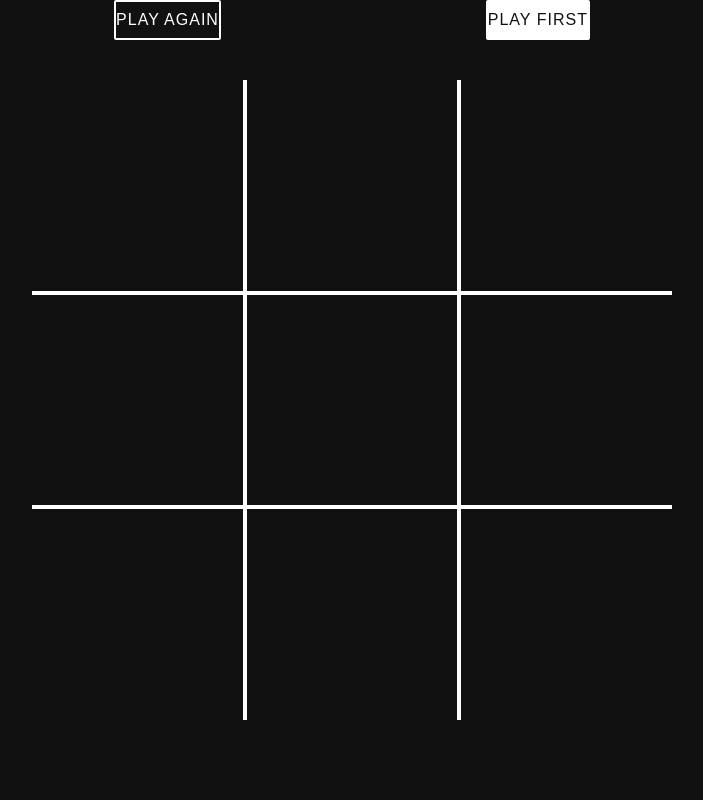
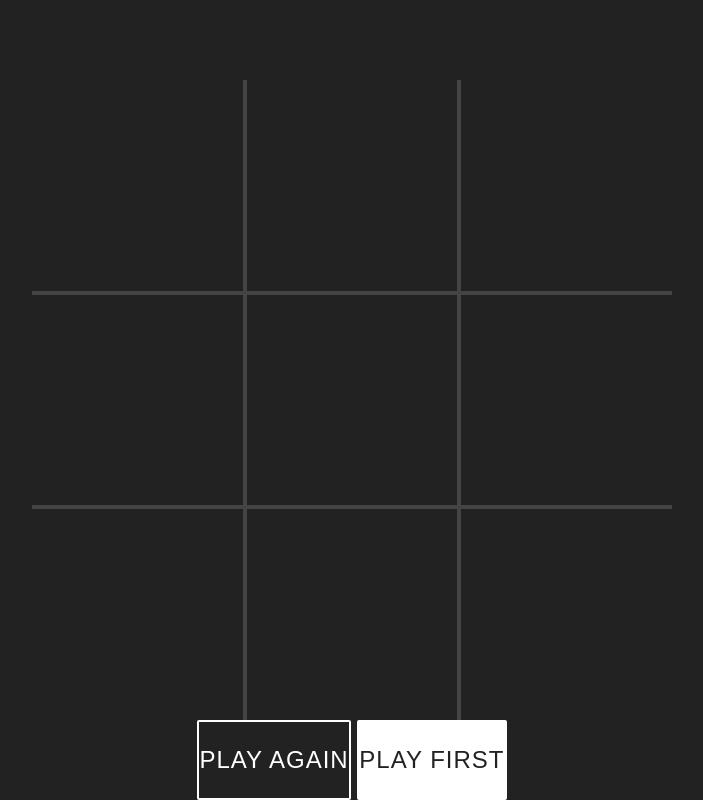
Before and after one commit to balkarjun/tic-tac-toe, a plain HTML site: page index.html in a window 1280 px wide. Shown: the whole page, without its empty margins (288-991 px from the left). Drawn offline with Linux system fonts and the light colour scheme.

Commit message:
use flexbox

```diff
--- a/index.html
+++ b/index.html
@@ -9,12 +9,10 @@
 	<link href="https://fonts.googleapis.com/css2?family=Fredoka+One&display=swap" rel="stylesheet">
 </head>
 <body>
-	<div id="bar">
-		<button id="replay">Play Again</button>
-		<span id="message"></span>
-		<button id="first" class="selected">Play First</button>
-	</div>
+	<div id="app">
+		<div id="top-bar"></div>
 
+		<div id="board">
 			<table>
 				<tbody>
 					<tr>
@@ -34,6 +32,13 @@
 					</tr>
 				</tbody>
 			</table>
+		</div>
+
+		<div id="bottom-bar">
+			<button id="replay">Play Again</button>
+			<button id="first" class="selected">Play First</button>
+		</div>
+	</div>
 
 	<script type="text/javascript" src="script.js"></script>
 </body>
--- a/script.js
+++ b/script.js
@@ -1,6 +1,6 @@
 const squares = document.querySelectorAll("td");
 const playerButton = document.querySelector("#first");
-const message = document.querySelector("#message");
+const message = document.querySelector("#top-bar");
 
 const INF = 100000;
 const MAX_DEPTH = 6;
--- a/style.css
+++ b/style.css
@@ -6,9 +6,9 @@
 
 body{
 	font-family: sans-serif;
-	background-color: #111111;
+	font-size: 24px;
+	background-color: #222222;
 	height: 100vh;
-	position: relative;
 }
 
 button{
@@ -35,19 +35,13 @@ button:hover{
 
 table{
 	border-collapse: collapse;
-	width: 80vw;
-	height: 80vw;
-	max-width: 80vh;
-	max-height: 80vh;
-	position: absolute;
-	top: 50%;
-	left: 50%;
-	transform: translate(-50%, -50%);
+	width: 100%;
+	height: 100%;
 }
 
 td{
-	width: 130px;
-	height: 130px;
+	width: 33.33%;
+	height: 33.33%;
 	color: white;
 	text-align: center;
 	font-family: 'Fredoka One';
@@ -55,32 +49,44 @@ td{
 	cursor: pointer;
 }
 
+#app {
+	height: 100vh;
+	display: flex;
+	flex-direction: column;
+	justify-content: space-evenly;
+}
+
+#top-bar {
+	height: 10vw;
+	max-height: 10vh;
+	text-align: center;
+	color: white;
+	font-size: 1.5em;
+}
+
+#board {
+	width: 80vw;
+	height: 80vw;
+	max-width: 80vh;
+	max-height: 80vh;
+	margin: 0 auto;
+}
+
+#bottom-bar {
+	height: 10vw;
+	max-height: 10vh;
+	text-align: center;
+}
+
 .horizontal{
-	border-bottom: 4px solid white;
+	border-bottom: 4px solid #444444;
 }
 
 .vertical{
-	border-right: 4px solid white;
+	border-right: 4px solid #444444;
 }
 
 .selected{
 	background-color: white;
-	color: #111111;
+	color: #222222;
 }
-
-#bar{
-	background-color: #111111;
-	text-align: center;
-	height: 40px;
-	color: white;
-}
-
-#message{
-	text-transform: uppercase;
-	font-size: 1.5em;
-	display: inline-block;
-	width: 20%;
-	padding-right: 10px;
-	padding-left: 10px;
-	letter-spacing: 1px;
-}
```
Lines whose indentation alone changed are shown as unchanged.
